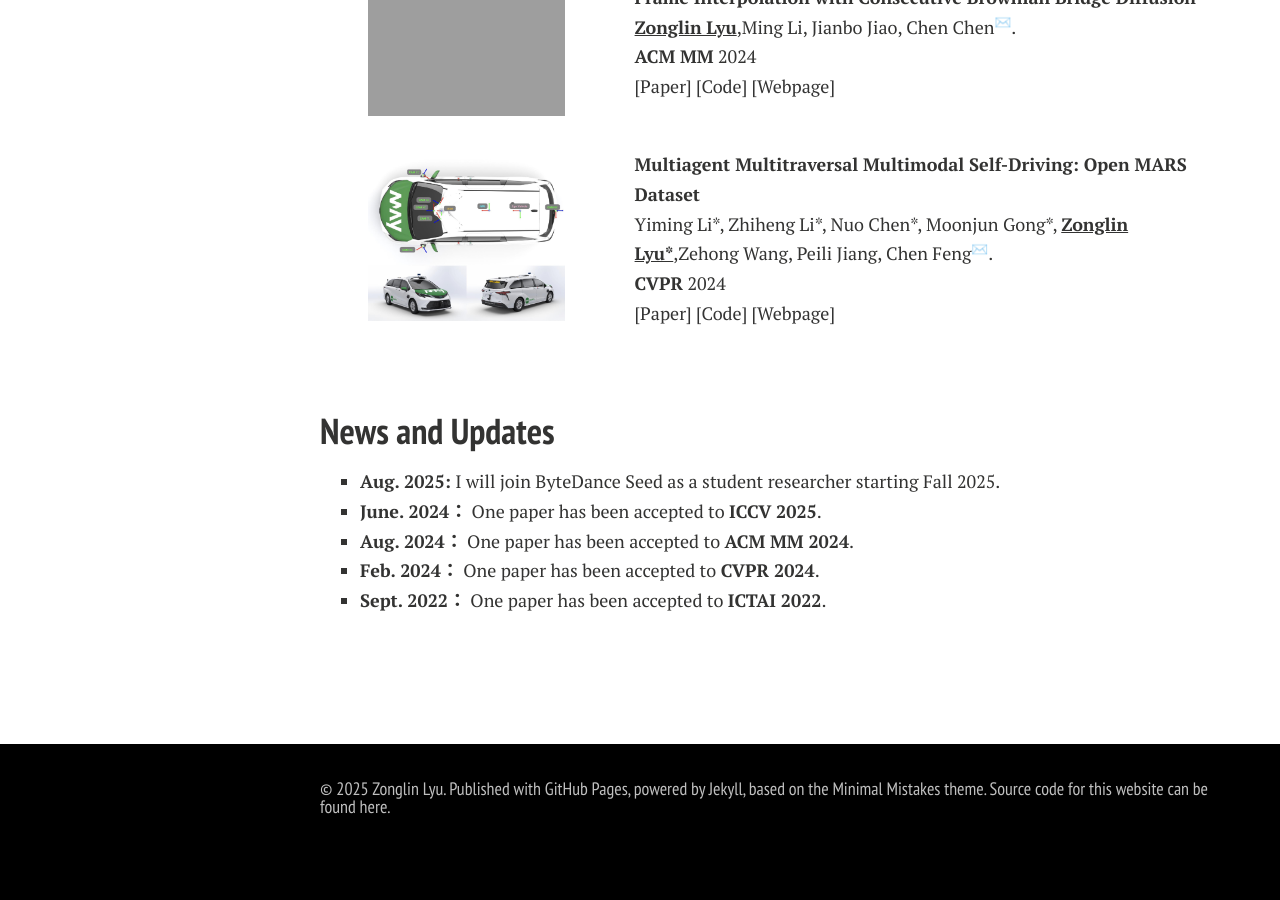
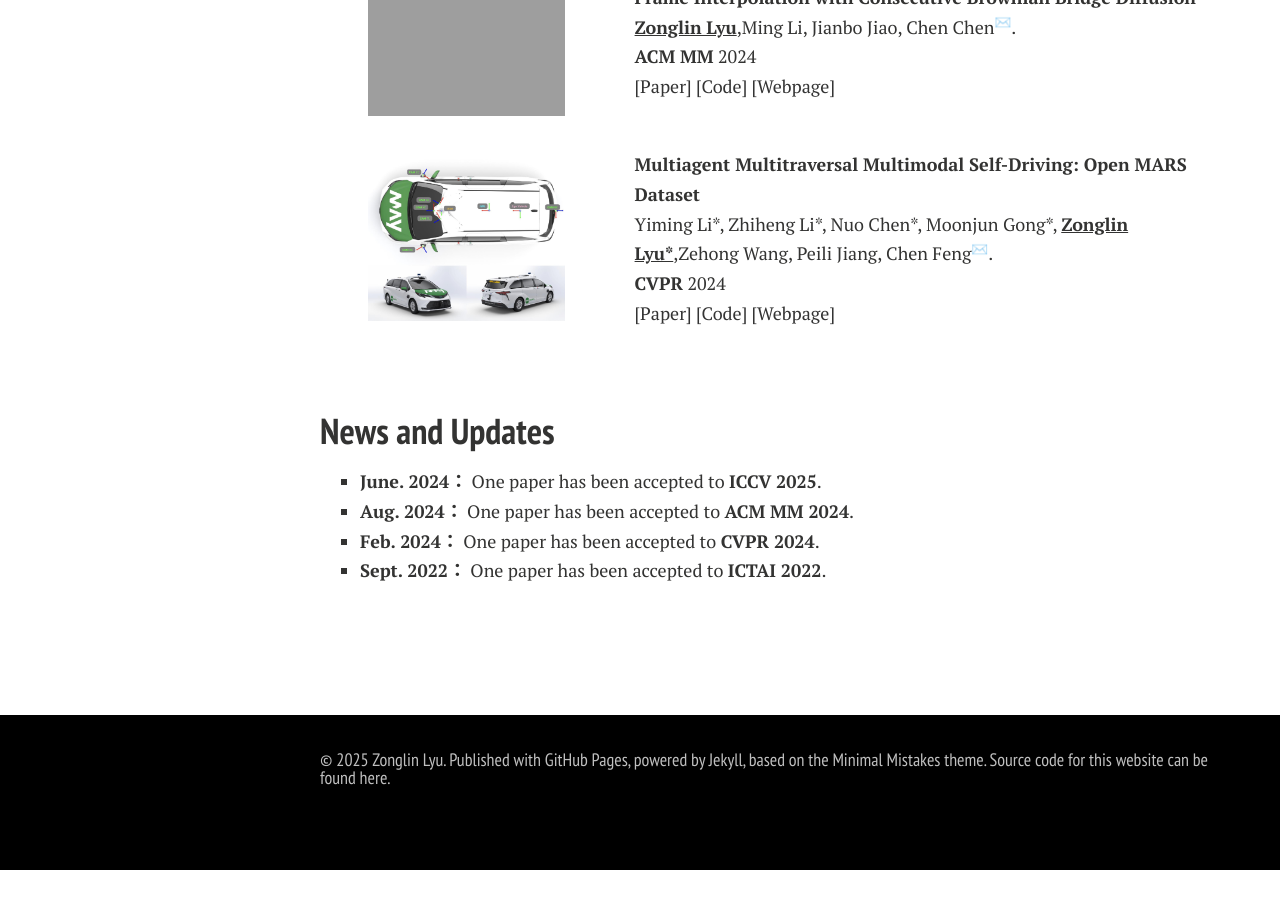
Before and after one commit to ZonglinL/ZonglinL.github.io, a Jekyll site: the page built from index.md, in a window 1280 px wide and 900 px high, scrolled down 1295 px. Built offline with Jekyll 4.4.1, drawn with Linux system fonts in a browser that asks for light colours; nearby versions of some CDN libraries; comment, search, counter and statistics services are not loaded; a style sheet for code colours, icons or effects is not loaded; our own code applies the rules of GitHub Pages for plain Markdown files; after the commit the page ends 2165 px from its top, so only the background shows below that.

Commit message:
Update index.md

```diff
--- a/index.md
+++ b/index.md
@@ -119,7 +119,6 @@ I am always happy to chat about research (and also non-research stuffs such as e
 <br>
 
 ## News and Updates
-- **Aug. 2025:** I will join ByteDance Seed as a student researcher starting Fall 2025.
 - **June. 2024：** One paper has been accepted to **ICCV 2025**.
 - **Aug. 2024：** One paper has been accepted to **ACM MM 2024**.
 - **Feb. 2024：** One paper has been accepted to **CVPR 2024**.
```
